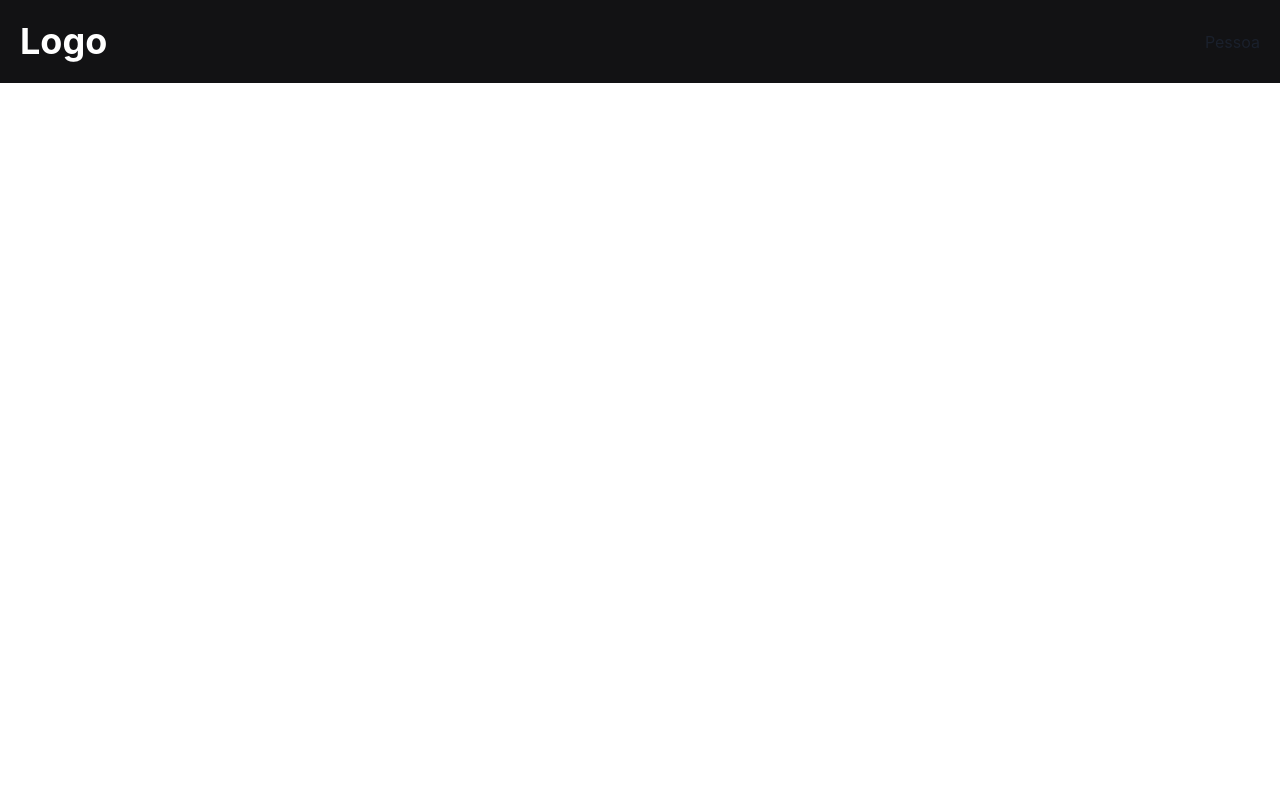
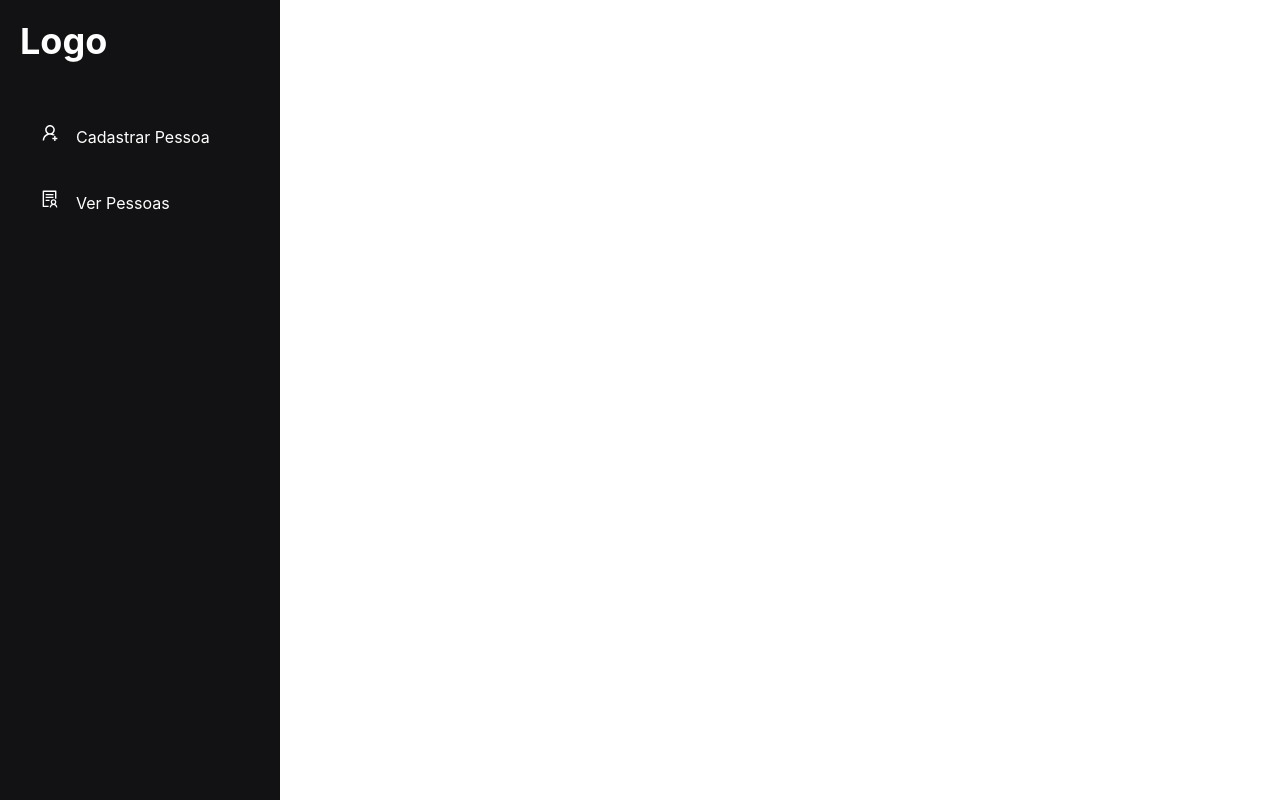
Before and after one commit to samcamargoo/simbiose, a React (Vite) app in the folder frontend/: page / in a window 1280 px wide. Built offline with nearby package versions, Linux system fonts and the light colour scheme.

Commit message:
sidebar e dashboard iniciados

```diff
--- a/frontend/package.json
+++ b/frontend/package.json
@@ -14,7 +14,8 @@
     "@emotion/styled": "^11.10.4",
     "framer-motion": "^7.5.3",
     "react": "^18.2.0",
-    "react-dom": "^18.2.0"
+    "react-dom": "^18.2.0",
+    "react-icons": "^4.4.0"
   },
   "devDependencies": {
     "@types/react": "^18.0.17",
--- a/frontend/src/App.tsx
+++ b/frontend/src/App.tsx
@@ -1,14 +1,14 @@
-import { Navbar } from "./components/Navbar";
+import { Sidebar } from "./components/Sidebar";
 import {Flex} from "@chakra-ui/react";
 import { Dashboard } from "./components/Dashboard";
 
 function App() {
   return (
     <>
-    <Flex flexDir="column">
-    <Navbar />
+
+    <Sidebar />
     <Dashboard />
-    </Flex>
+
     </>
   )
 }
--- /dev/null
+++ b/frontend/src/components/NavItems.tsx
@@ -0,0 +1,37 @@
+import { Flex, Link, Icon } from "@chakra-ui/react";
+import { AiOutlineUserAdd, AiOutlineSolution } from "react-icons/ai";
+import { CgUserList } from "react-icons/cg";
+export function NavItems() {
+  return (
+    <>
+      <Flex flexDir="column" color="white">
+        <Flex
+          justifyContent="space-between"
+          _hover={{
+            bg: "rgb(130, 87, 229)",
+          }}
+          borderRadius="lg"
+          p={5}
+        >
+          <Link href="#" _hover={{ textDecoration: "none" }}>
+            <Icon mr={4} as={AiOutlineUserAdd} w="5" h="5" />
+            Cadastrar Pessoa
+          </Link>
+        </Flex>
+
+        <Flex
+          _hover={{
+            bg: "rgb(130, 87, 229)",
+          }}
+          borderRadius="lg"
+          p={5}
+        >
+          <Link _hover={{ textDecoration: "none" }}>
+            <Icon mr={4} as={AiOutlineSolution} w="5" h="5" />
+            Ver Pessoas
+          </Link>
+        </Flex>
+      </Flex>
+    </>
+  );
+}
--- a/frontend/src/components/Navbar.tsx
+++ /dev/null
@@ -1,15 +0,0 @@
-import {Flex, Spacer, Heading} from "@chakra-ui/react"
-
-export function Navbar() {
-    return (
-        <>
-        <Flex width="100%" backgroundColor="rgb(18, 18, 20)" alignItems="center" p={5}>
-            <Flex>
-                <Heading as="h4" color="white">Logo</Heading>
-            </Flex>
-            <Spacer />
-            <Flex>Pessoa</Flex>
-        </Flex>
-        </>
-    )
-}
--- /dev/null
+++ b/frontend/src/components/Sidebar.tsx
@@ -0,0 +1,20 @@
+import { Flex, Spacer, Heading, Text } from "@chakra-ui/react";
+import { NavItems } from "./NavItems";
+
+export function Sidebar() {
+  return (
+    <>
+      <Flex
+        minHeight="100vh"
+        backgroundColor="rgb(18, 18, 20)"
+        width="280px"
+        flexDir="column"
+        p={5}
+
+      >
+        <Heading color="white" mb={10}>Logo</Heading>
+        <NavItems />
+      </Flex>
+    </>
+  );
+}
```
Also changed, not shown: frontend/src/components/Cadasatro.tsx (added, +7 -0 lines), 1 other file (tests, documents, lock files or other folders).
